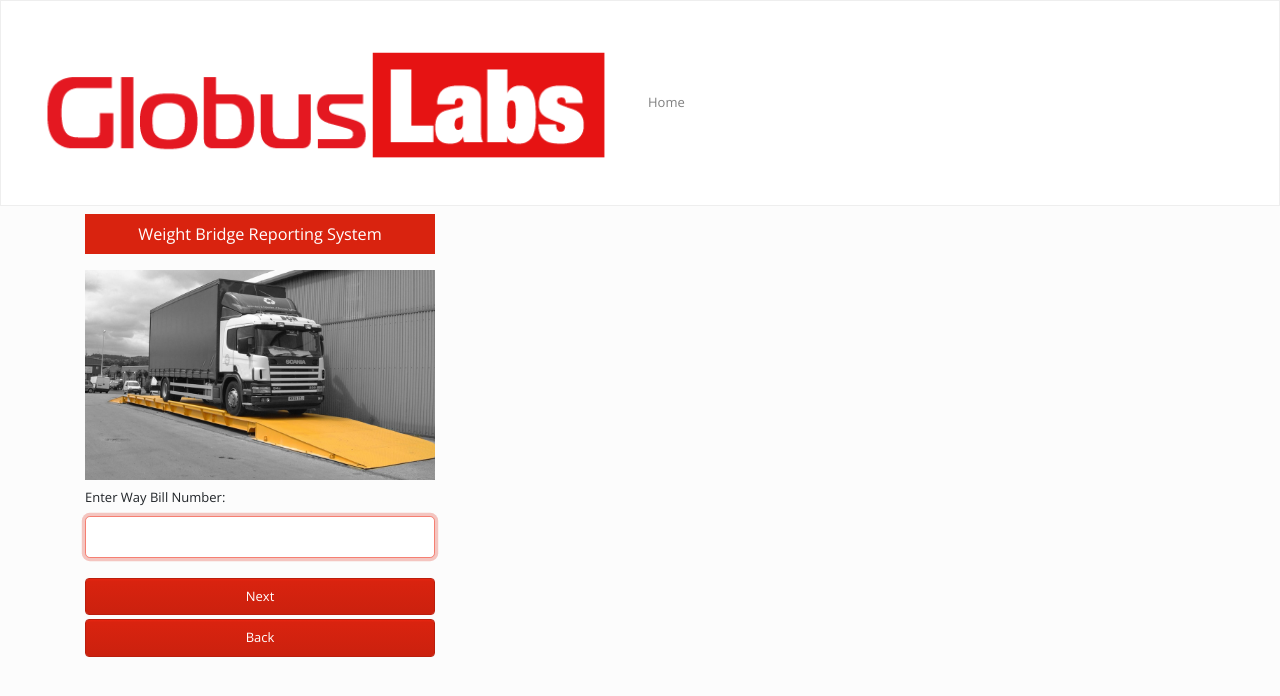
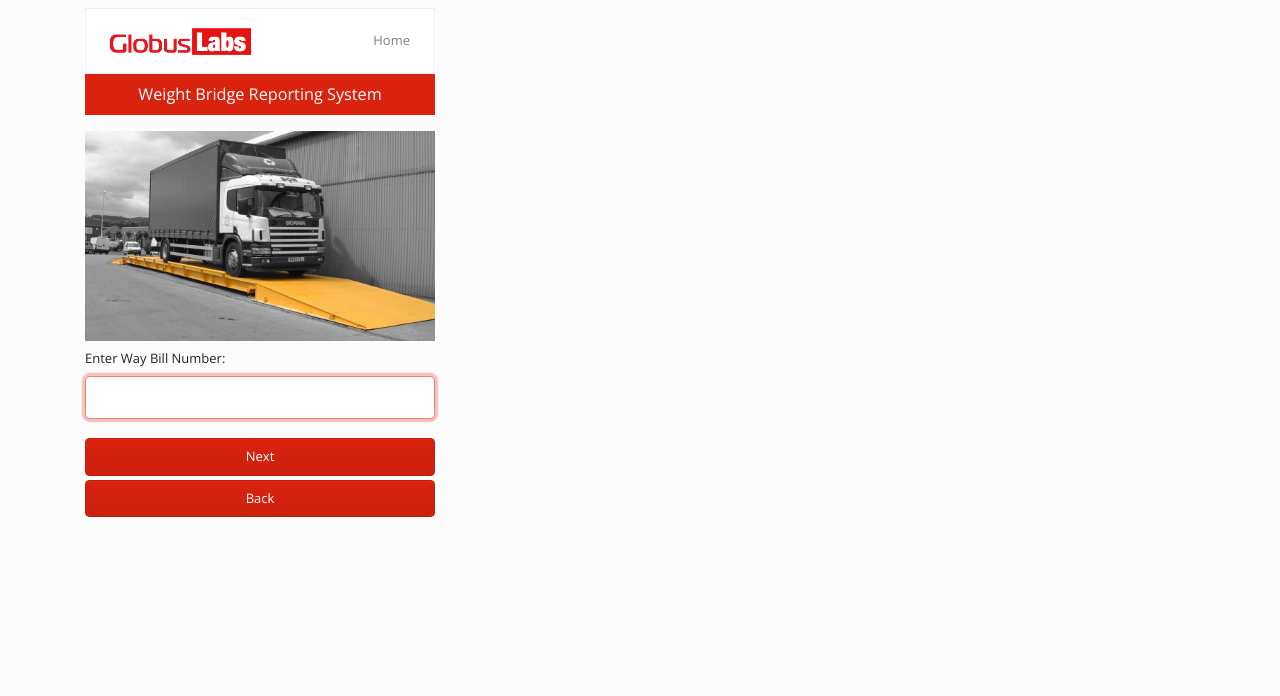
Before and after one commit to iamzeeali/weight-bridge, a website: page public/wayBillNumber.html in a window 1280 px wide. Drawn offline with nearby package versions, Linux system fonts and the light colour scheme.

Commit message:
Desktop calibrated

```diff
--- a/public/wayBillNumber.html
+++ b/public/wayBillNumber.html
@@ -26,22 +26,21 @@
     <title>Way Bill Number</title>
   </head>
   <body>
+    <div class="container">
+      <div class="row">
+        <div class="col-sm-4 py-2">
           <nav class="navbar navbar-expand-md navbar-light bg-light">
             <!-- Brand -->
             <!-- <a class="navbar-brand" href="#">Globus Labs</a> -->
             <img src="logo.png" alt="Globus Labs" width="50%" class="p-0" />
 
             <!-- Navbar links -->
-      <ul class="navbar-nav">
+            <ul class="navbar-nav ml-auto">
               <li class="nav-item">
                 <a class="nav-link" href="index.html">Home</a>
               </li>
             </ul>
           </nav>
-
-    <div class="container">
-      <div class="row">
-        <div class="col-sm-4 py-2">
           <p class="lead text-center text-light p-2 bg-primary">
             Weight Bridge Reporting System
           </p>
```
Also changed, not shown: public/details.html (+12 -11 lines), public/driverGsm.html (+4 -5 lines), public/driverName.html (+4 -5 lines), public/emptyWeight.html (+4 -5 lines), public/final.html (+7 -3 lines), public/index.html (+5 -5 lines), public/loadedWeight.html (+4 -5 lines), public/location.html (+4 -5 lines), public/payloadWeight.html (+4 -5 lines), public/primeMoverNumber.html (+4 -5 lines), public/trailerCapacity.html (+4 -5 lines), public/trailerNumber.html (+4 -5 lines). Lines whose indentation alone changed are shown as unchanged.
